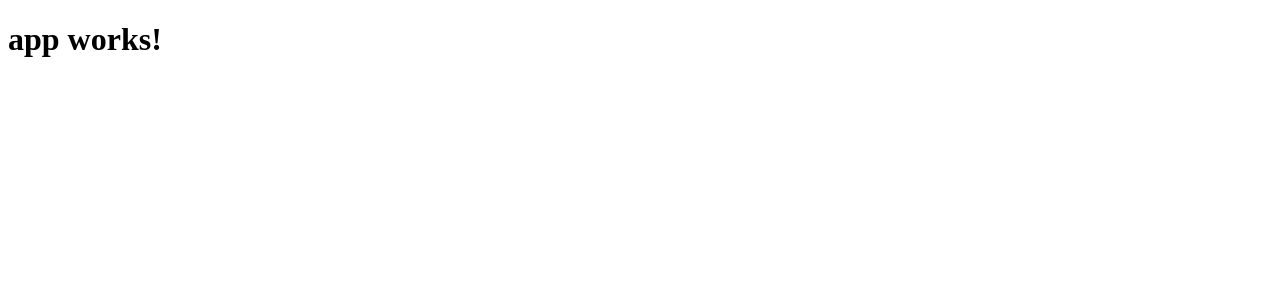
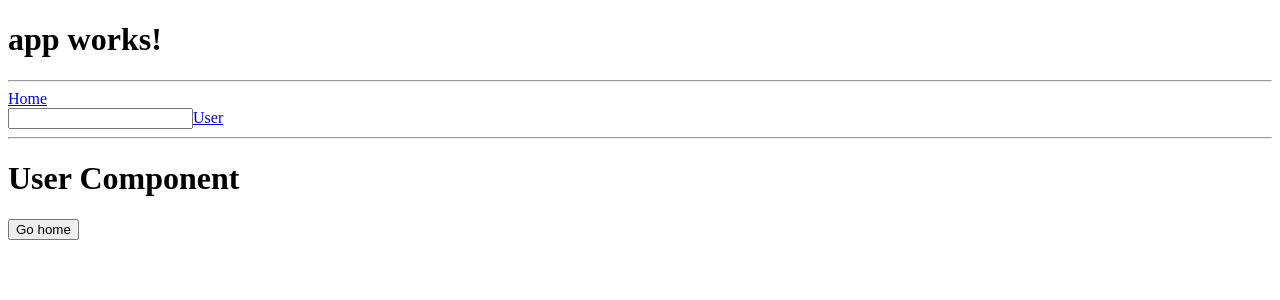
Before and after one commit to tabuz/routes-ng, an Angular app: page /user in a window 1280 px wide. Shown: the top 300 px of the page. Built offline with nearby package versions, Linux system fonts and the light colour scheme.

Commit message:
navigations link update

```diff
--- a/src/app/app.component.html
+++ b/src/app/app.component.html
@@ -1,3 +1,9 @@
 <h1>
   {{title}}
 </h1>
+<hr />
+<a [routerLink]="['']">Home</a><br />
+<input type="text" #id (input)="0" />
+<a [routerLink]="['user', id.value]">User</a>
+<hr />
+<router-outlet></router-outlet>
--- a/src/app/app.module.ts
+++ b/src/app/app.module.ts
@@ -21,7 +21,8 @@ import { HomeComponent } from "./home-component.component";
   imports: [
     BrowserModule,
     FormsModule,
-    HttpModule
+    HttpModule,
+    APP_ROUTES_PROVIDER
   ],
   providers: [],
   bootstrap: [AppComponent]
--- a/src/app/app.routes.ts
+++ b/src/app/app.routes.ts
@@ -2,6 +2,7 @@ import { Routes, RouterModule } from "@angular/router";
 
 import { UserComponent } from "./user/user.component";
 import { HomeComponent } from "./home-component.component";
+
 const APP_ROUTES: Routes = [
   {
     path: 'user',
--- a/src/app/home-component.component.ts
+++ b/src/app/home-component.component.ts
@@ -12,6 +12,7 @@ import { Component, OnDestroy } from '@angular/core';
   styles: []
 })
 export class HomeComponent {
+  private param: string = "Alalalal";
   constructor() {
   }
 }
--- a/src/app/user/user.component.ts
+++ b/src/app/user/user.component.ts
@@ -1,10 +1,18 @@
 import { Component } from '@angular/core';
+import { Router } from '@angular/router';
 
 @Component({
   selector: 'app-user-component',
   template: `
       <h1>User Component</h1>
+      <button (click)="onNavigate()" >Go home</button>
     `
 })
 export class UserComponent {
+  constructor(private router: Router){
+  }
+  onNavigate() {
+    this.router.navigate(['/']);
+  }
+
 }
```
